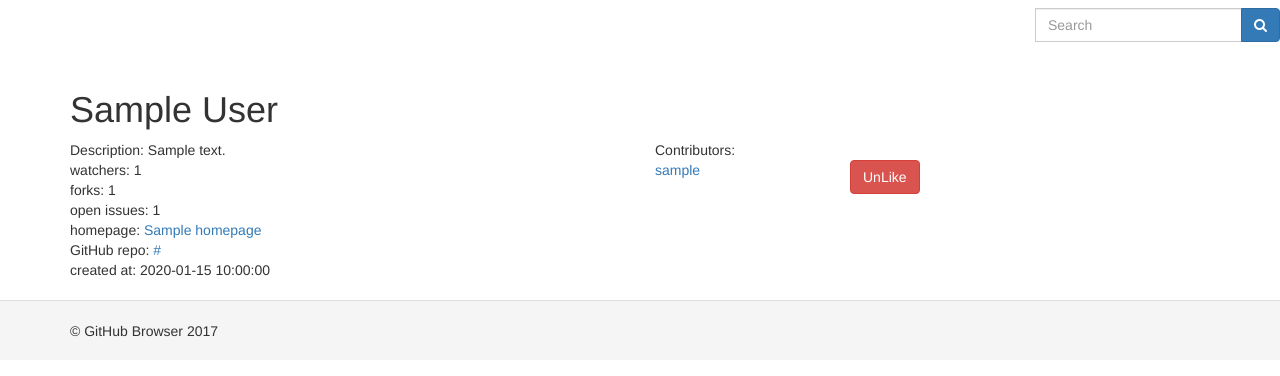
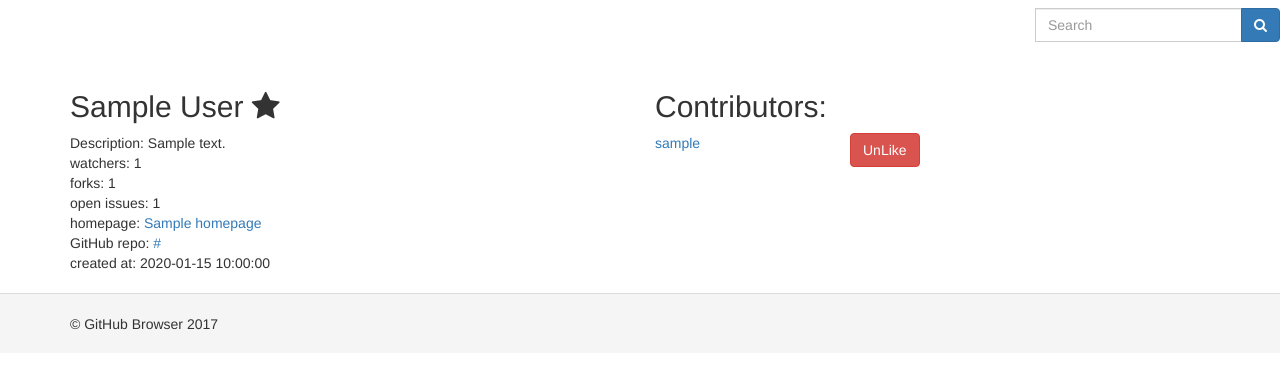
Before and after one commit to random-char/github-browser, a Yii app: template views/site/view.php in a window 1280 px wide. Shown: the top 376 px of the page. Run offline with PHP 8.4 and a stand-in for Yii, Linux system fonts and the light colour scheme; the template is opened without the code that fills it: most values are stand-ins (such as "Sample title", 1, 10 or a date in 2020); form fields are guessed from the names that the template uses; data that the repository does not hold is empty; some libraries are stand-ins or nearby versions.

Commit message:
added stars icons to indicate if repo is already liked

```diff
--- a/views/site/search.php
+++ b/views/site/search.php
@@ -23,12 +23,13 @@ $this->title = 'Mobidev is cool indeed :^)';
                 Nothing found :c
             </div>
         <?php } else { ?>
-            <?php foreach ($reposData as $repoData) { ?>
+            <?php foreach ($reposData as $repoData) {
+                $isLiked = (bool) RepoLikes::findOne(['repo_fullname' => $repoData->full_name, 'value' => '1']);?>
                 <div class="row search-result">
                     <div class="search-result-header">
                         <div class="col-xs-4">
                             <?= Html::a(
-                                $repoData->name,
+                                $repoData->name . ($isLiked ? ' <i class="fa fa-star "></i>' : ''),
                                 '/view/' . $repoData->full_name
                             );?>
                         </div>
@@ -58,7 +59,6 @@ $this->title = 'Mobidev is cool indeed :^)';
                     </div>
                     <div class="col-xs-4">
                         <?php
-                        $isLiked = (bool) RepoLikes::findOne(['repo_fullname' => $repoData->full_name, 'value' => '1']);
                         echo Html::button(
                             $isLiked ? 'UnLike' : 'Like',
                             ['class' => 'btn ' . ($isLiked ? 'btn-danger' : 'btn-success'), 'data-name' => $repoData->full_name, 'onclick' => "vote(this, 'repo')"]);
--- a/views/site/view.php
+++ b/views/site/view.php
@@ -2,50 +2,54 @@
 
 /* @var $this yii\web\View */
 
+use app\models\RepoLikes;
 use app\models\UserLikes;
 use yii\helpers\Html;
 
 $this->title = 'Mobidev is cool indeed :^)';
 ?>
 <div class="site-search">
-
-    <h1><?=$repoData->full_name?></h1>
-
-
     <div class="body-content">
 
         <div class="row">
             <div class="col-md-6">
-                <?php
-//                    var_dump($repoData);
-                ?>
+                <div class="row">
+                    <h2 class="col-xs-12">
+                        <?=$repoData->full_name?>
+                        <?=(bool) RepoLikes::findOne(['repo_fullname' => $repoData->full_name, 'value' => '1']) ? '<i class="fa fa-star "></i>' : '';?>
+                    </h2>
+                    <div class="col-xs-12">
                         Description: <?=$repoData->description;?>
-                <br>
+                    </div>
+                    <div class="col-xs-12">
                         watchers: <?=$repoData->watchers_count;?>
-                <br>
-                forks: <?=$repoData->forks_count;?>
-                <br>
-                open issues: <?=$repoData->open_issues_count;?>
-                <br>
+                    </div>
+                    <div class="col-xs-12">
+                        forks: <?=$repoData->forks_count;?></div>
+                    <div class="col-xs-12">
+                        open issues: <?=$repoData->open_issues_count;?></div>
+                    <div class="col-xs-12">
                         homepage: <?= Html::a(
                             $repoData->homepage,
                             $repoData->homepage
                         );?>
-                <br>
+                    </div>
+                    <div class="col-xs-12">
                         GitHub repo: <?= Html::a(
                             $repoData->html_url,
                             $repoData->html_url
-                );?>
-                <br>
+                        );?></div>
+                    <div class="col-xs-12">
                         created at: <?=$repoData->created_at?>
+                    </div>
+                </div>
             </div>
             <div class="col-md-6">
                 <div class="row">
-                    <div class="col-xs-12">
-                        Contributors:
-                    </div>
+                    <h2 class="col-xs-12">Contributors:</h2>
                 <?php foreach ($repoContributors as $repoContributor) { ?>
-                    <div class="col-xs-4">
+                    <div style="margin-bottom: 5px; vertical-align: center; float: left; width: 100%;">
+                        <div class="col-xs-4" style="height: 100%">
                         <?= Html::a(
                             $repoContributor->login,
                             '/user/' . $repoContributor->login
@@ -58,6 +62,7 @@ $this->title = 'Mobidev is cool indeed :^)';
                             $isLiked ? 'UnLike' : 'Like',
                             ['class' => 'btn ' . ($isLiked ? 'btn-danger' : 'btn-success'), 'data-name' => $repoContributor->login, 'onclick' => "vote(this, 'user')"]); ?>
                         </div>
+                    </div>
                 <?php } ?>
                 </div>
             </div>
```
Also changed, not shown: views/site/user.php (+44 -17 lines). Lines whose indentation alone changed are shown as unchanged.
